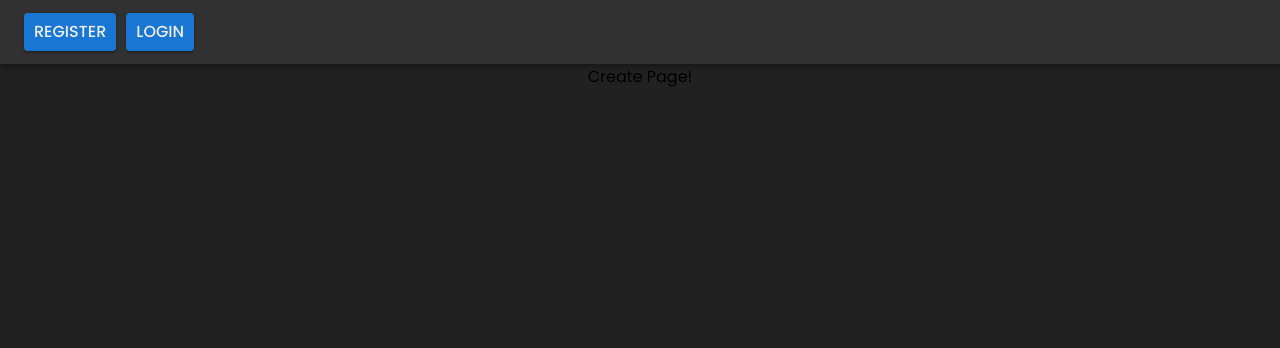
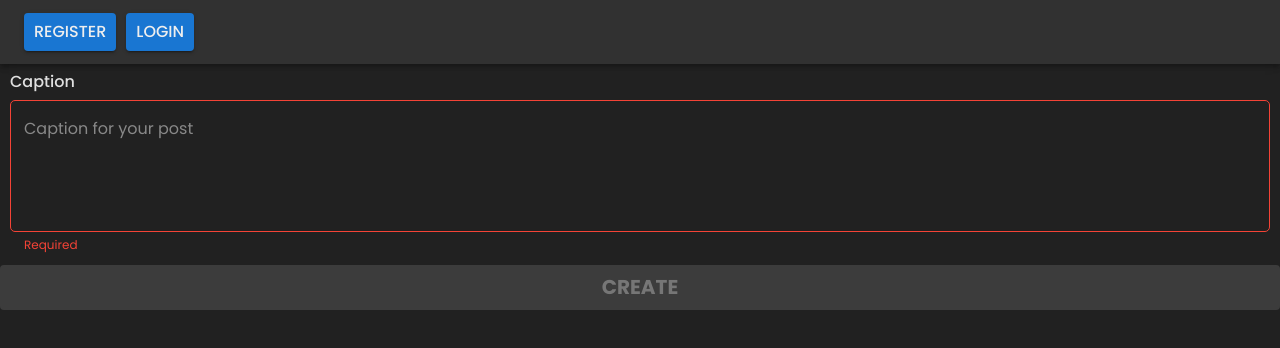
Before and after one commit to Devorein/yuplod, a React (Create React App) app in the folder frontend/: page /create in a window 1280 px wide. Shown: the top 348 px of the page. Built offline with nearby package versions, Linux system fonts and the light colour scheme.

Commit message:
F: Created Post create page and form

```diff
--- a/frontend/src/components/InputField/index.tsx
+++ b/frontend/src/components/InputField/index.tsx
@@ -2,12 +2,12 @@ import { FormControl, FormLabel, TextField } from '@material-ui/core';
 import { useField } from 'formik';
 import React, { InputHTMLAttributes } from 'react';
 
-type InputFieldProps = InputHTMLAttributes<HTMLInputElement> & { name: string, label: string; placeholder: string, textarea?: boolean };
+type InputFieldProps = InputHTMLAttributes<HTMLInputElement> & { name: string, label: string; placeholder: string, textarea?: boolean, multiline?: boolean, rows?: number };
 
-export default function InputField({ label, textarea, placeholder, ...props }: InputFieldProps) {
+export default function InputField({ label, textarea, placeholder, multiline = false, rows = 1, ...props }: InputFieldProps) {
   const [field, { error }] = useField(props);
   return <FormControl className="InputField">
     <FormLabel htmlFor={field.name}>{label}</FormLabel>
-    <TextField error={Boolean(error)} helperText={error} {...field} {...props} id={field.name} placeholder={placeholder} variant="outlined" color="primary" size={'medium'} />
+    <TextField multiline={multiline} rows={rows} error={Boolean(error)} helperText={error} {...field} {...props} id={field.name} placeholder={placeholder} variant="outlined" color="primary" size={'medium'} />
   </FormControl>;
 }
--- a/frontend/src/pages/Create/index.tsx
+++ b/frontend/src/pages/Create/index.tsx
@@ -1,3 +1,34 @@
+import { Button } from "@material-ui/core";
+import { Form, Formik } from "formik";
+import React from 'react';
+import * as Yup from 'yup';
+import { useCreatePostMutation } from "../../api";
+import { InputField } from '../../components';
+import { ICreatePostPayload } from "../../types";
+
+const createPostInputSchema = Yup.object().shape({
+  caption: Yup.string()
+    .required('Required')
+});
+
 export default function Create() {
-  return <div>Create Page!</div>
+  const mutation = useCreatePostMutation();
+  return (
+    <Formik validationSchema={createPostInputSchema} validateOnMount initialValues={{ caption: '' } as ICreatePostPayload} onSubmit={(values, { setErrors, setValues }) => mutation.mutate(values, {
+      onError(res) {
+        console.log(JSON.stringify(res, null, 2))
+        // setErrors(toErrorMap(data.messages))
+      },
+      onSuccess() {
+        setValues({ caption: '' })
+      }
+    })}>
+      {({ isSubmitting, isValid }) =>
+        <Form className="Create flex fd-c">
+          <InputField multiline rows={5} name="caption" placeholder="Caption for your post" label="Caption" />
+          <Button disabled={!isSubmitting && !isValid} type="submit" variant="contained" color="primary" className={`Create-button fs-20 fw-700 mt-10`}>Create</Button>
+        </Form>
+      }
+    </Formik>
+  )
 }
--- a/frontend/src/types.ts
+++ b/frontend/src/types.ts
@@ -76,7 +76,6 @@ export interface IRegisterAuthResponse {
 export interface ILoginAuthResponse extends IRegisterAuthResponse {}
 export interface ILoginAuthPayload extends IRegisterAuthPayload {}
 export interface ICreatePostPayload {
-  image_url: string;
   caption: string;
 }
 export interface ICreatePostResponse extends IPost {}
```
